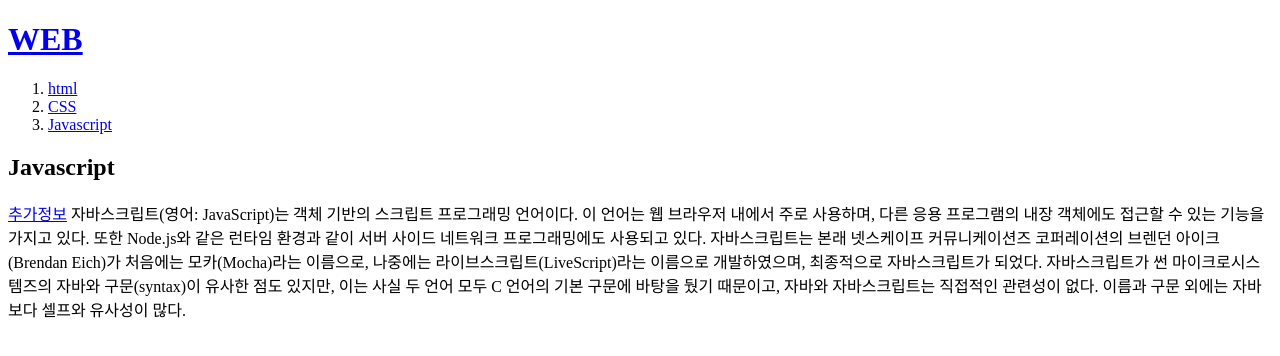
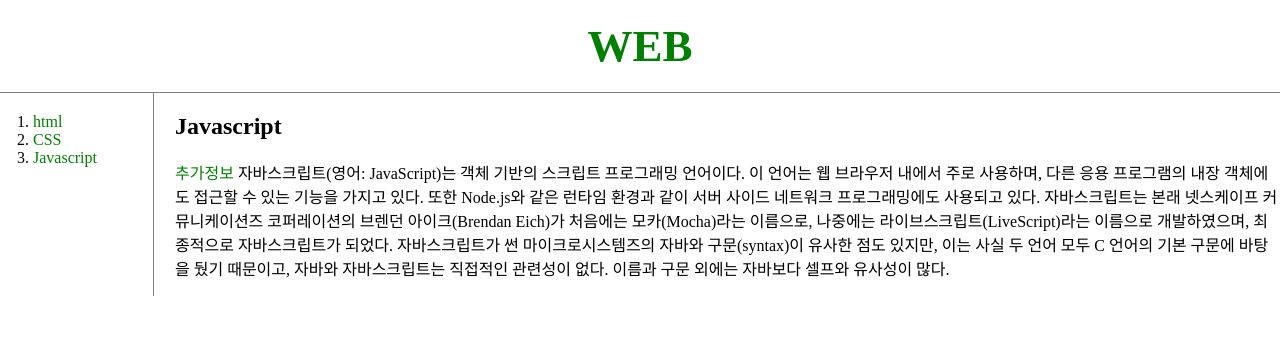
Before and after one commit to tkandpf1234/web1, a plain HTML site: page 3.html in a window 1280 px wide. Drawn offline with Linux system fonts and the light colour scheme.

Commit message:
CSS Class Clear

```diff
--- a/3.html
+++ b/3.html
@@ -3,19 +3,27 @@
 <head>
   <title>WEB - Javascript</title>
   <meta charset="utf-8">
+  <link rel="stylesheet" href="style.css">
+
 </head>
 
 <body>
   <h1><a href="index.html">WEB</a></h1>
+  <div id="andpf">
     <ol>
       <li><a href="1.html">html</a></li>
       <li><a href="2.html">CSS</a></li>
       <li><a href="3.html">Javascript</a></li>
     </ol>
+    <div id="rltk">
       <h2>Javascript</h2>
       <p><a href="https://www.w3schools.com/js/default.asp" target="_blank" title="javascript specification">추가정보</a>
         자바스크립트(영어: JavaScript)는 객체 기반의 스크립트 프로그래밍 언어이다. 이 언어는 웹 브라우저 내에서 주로 사용하며, 다른 응용 프로그램의 내장 객체에도 접근할 수 있는 기능을 가지고 있다. 또한 Node.js와 같은 런타임 환경과 같이 서버 사이드 네트워크 프로그래밍에도 사용되고 있다. 자바스크립트는 본래 넷스케이프 커뮤니케이션즈 코퍼레이션의 브렌던 아이크(Brendan Eich)가 처음에는 모카(Mocha)라는 이름으로, 나중에는 라이브스크립트(LiveScript)라는 이름으로 개발하였으며, 최종적으로 자바스크립트가 되었다. 자바스크립트가 썬 마이크로시스템즈의 자바와 구문(syntax)이 유사한 점도 있지만, 이는 사실 두 언어 모두 C 언어의 기본 구문에 바탕을 뒀기 때문이고, 자바와 자바스크립트는 직접적인 관련성이 없다. 이름과 구문 외에는 자바보다 셀프와 유사성이 많다.
       </p>
+    </div>
+  </div>
+
+
 
 </body>
 </html>
```
Also changed, not shown: 1.html (+7 -0 lines), index.html (+9 -0 lines). Lines whose indentation alone changed are shown as unchanged.
